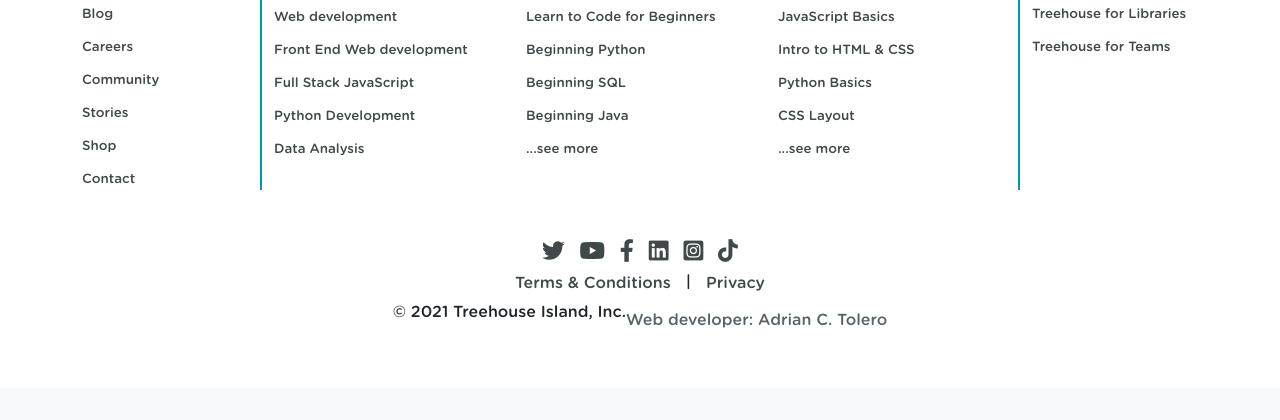
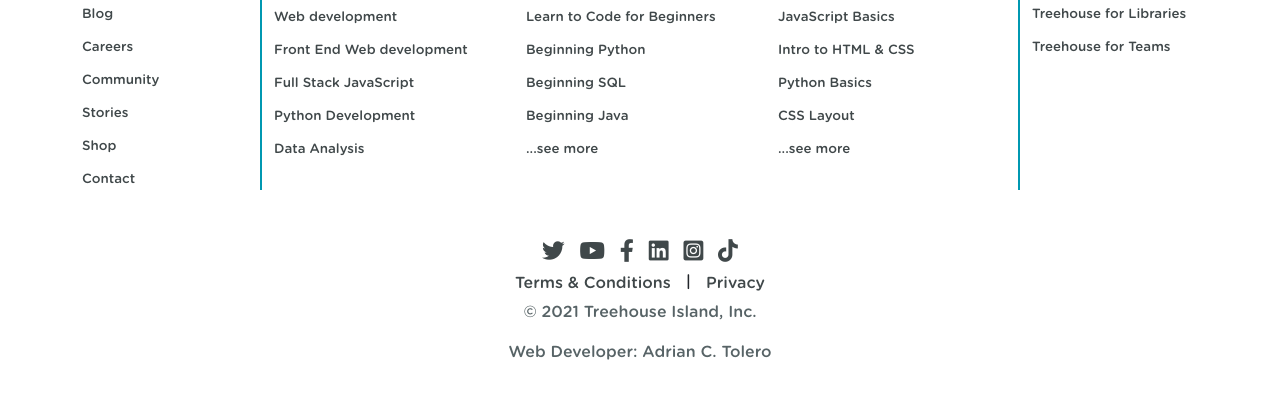
Before and after one commit to adriantolero/adriantolero.github.io, a CodeIgniter 4 app: template teamtreehouse/app/Views/treehouse.php in a window 1280 px wide. Shown: the part 6019-6439 px from the top of the page. Before the commit the page ends 6347 px from the top, so only its background shows below. Run offline with PHP 8.4 and a stand-in for CodeIgniter, Linux system fonts and the light colour scheme; the template is opened without the code that fills it, so the values that code supplies are empty; some libraries are stand-ins or nearby versions; some web fonts are replaced.

Commit message:
Update treehouse.php

```diff
--- a/teamtreehouse/app/Views/treehouse.php
+++ b/teamtreehouse/app/Views/treehouse.php
@@ -839,10 +839,10 @@
                 </div>
                 <div class="col-12">
                     <div class="d-flex justify-content-center">
-                        &copy; 2021 Treehouse Island, Inc.
-                        <div class="mt-2">
-                            <p>Web developer: Adrian C. Tolero</p>
-                        </div>
+                        <p>&copy; 2021 Treehouse Island, Inc.</p>
+                    </div>
+                    <div class="d-flex justify-content-center">
+                        <p>Web Developer: Adrian C. Tolero</p>
                     </div>
                 </div>
             </div>
```
